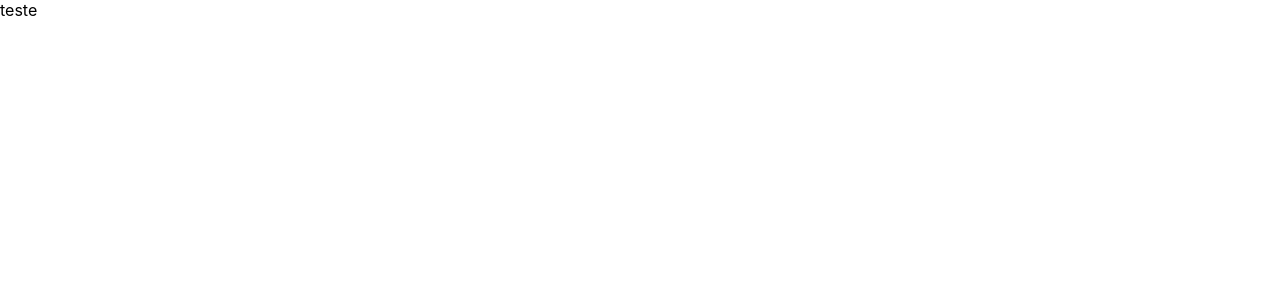
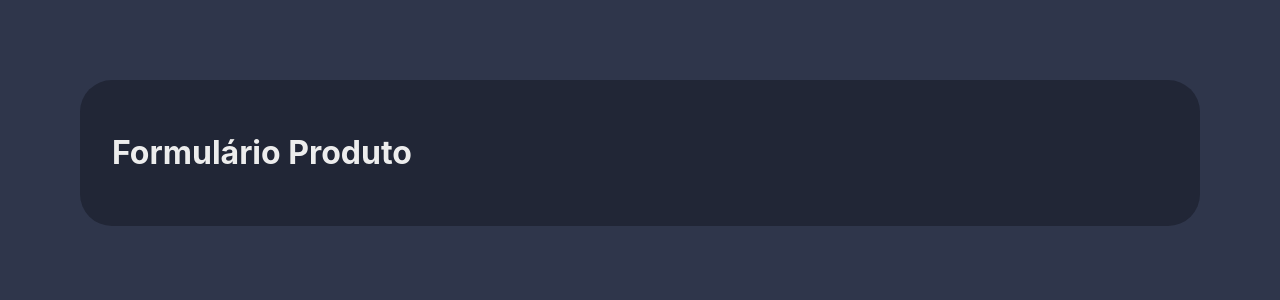
Before and after one commit to KevinADemetro/garimpador, a React (Create React App) app: page / in a window 1280 px wide. Shown: the top 300 px of the page. Built offline with nearby package versions, Linux system fonts and the light colour scheme.

Commit message:
criando form

```diff
--- a/src/App.js
+++ b/src/App.js
@@ -1,5 +1,18 @@
 function App() {
-  return <div className="App">teste</div>;
+  return (
+    <>
+      <Formulario />
+    </>
+  );
+}
+
+function Formulario() {
+  return (
+    <div className="formulario">
+      <h1>Formulário Produto</h1>
+      <form></form>
+    </div>
+  );
 }
 
 export default App;
--- a/src/index.css
+++ b/src/index.css
@@ -1,13 +1,34 @@
+:root {
+  --neutral-900: hsl(227, 75%, 14%);
+  --neutral-800: hsl(226, 25%, 17%);
+  --neutral-700: hsl(225, 23%, 24%);
+  --neutral-600: hsl(226, 11%, 37%);
+  --neutral-300: hsl(0, 0%, 78%);
+  --neutral-200: hsl(217, 61%, 90%);
+  --neutral-100: hsl(0, 0%, 93%);
+  --neutral-0: hsl(200, 60%, 99%);
+  --red-400: hsl(3, 86%, 64%);
+  --red-500: hsl(3, 71%, 56%);
+  --red-700: hsl(3, 77%, 44%);
+}
+
 body {
   margin: 0;
-  font-family: -apple-system, BlinkMacSystemFont, 'Segoe UI', 'Roboto', 'Oxygen',
-    'Ubuntu', 'Cantarell', 'Fira Sans', 'Droid Sans', 'Helvetica Neue',
+  font-family: -apple-system, BlinkMacSystemFont, "Segoe UI", "Roboto", "Oxygen",
+    "Ubuntu", "Cantarell", "Fira Sans", "Droid Sans", "Helvetica Neue",
     sans-serif;
-  -webkit-font-smoothing: antialiased;
-  -moz-osx-font-smoothing: grayscale;
+  background: var(--neutral-700);
+  color: var(--neutral-100);
+  padding: 5rem;
 }
 
 code {
-  font-family: source-code-pro, Menlo, Monaco, Consolas, 'Courier New',
+  font-family: source-code-pro, Menlo, Monaco, Consolas, "Courier New",
     monospace;
 }
+
+.formulario {
+  background: var(--neutral-800);
+  padding: 2rem;
+  border-radius: 2rem;
+}
```
Also changed, not shown: 1 other file (tests, documents, lock files or other folders).
